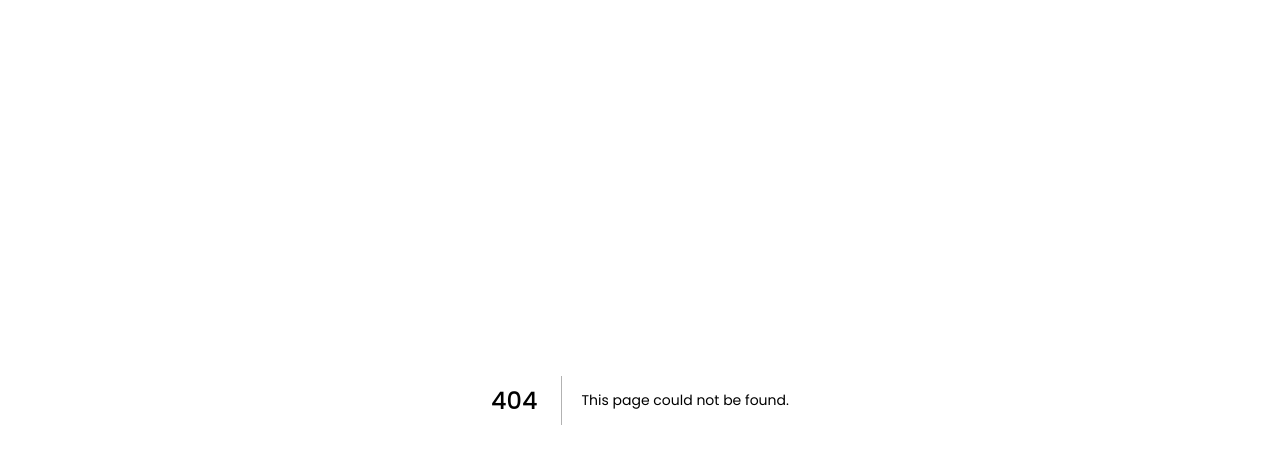
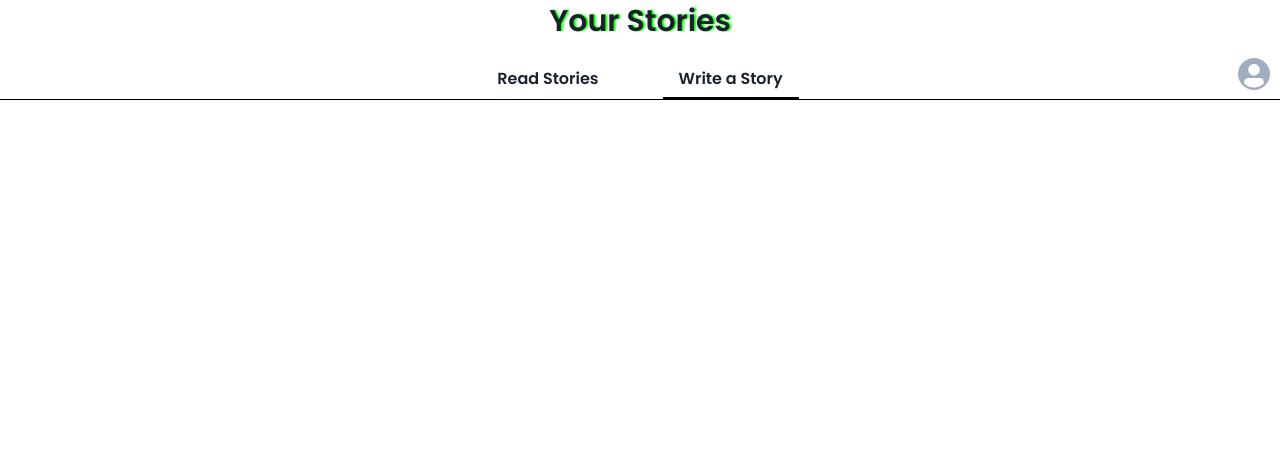
Before and after one commit to HariVP03/your-stories, a Next.js app: page /write in a window 1280 px wide. Before the commit this address had no page. Shown: the top 464 px of the page. Built offline with nearby package versions, Linux system fonts and the light colour scheme.

Commit message:
added /write and improved nav button

```diff
--- /dev/null
+++ b/pages/write.tsx
@@ -0,0 +1,19 @@
+import { chakra } from "@chakra-ui/react";
+import { Navbar } from "@components";
+import { NextPage } from "next";
+import Head from "next/head";
+
+const Write: NextPage = () => {
+    return (
+        <>
+            <Head>
+                <title>Your Stories | Write a Story</title>
+            </Head>
+            <chakra.main>
+                <Navbar />
+            </chakra.main>
+        </>
+    );
+};
+
+export default Write;
--- a/src/components/cards/ThumbnailStoryCard.tsx
+++ b/src/components/cards/ThumbnailStoryCard.tsx
@@ -6,6 +6,7 @@ import {
     Flex,
     useColorModeValue,
     Link,
+    Tooltip,
 } from "@chakra-ui/react";
 
 const ThumbnailStory: React.FC = () => {
@@ -53,6 +54,7 @@ const ThumbnailStory: React.FC = () => {
                     >
                         I Built A Successful Blog In One Year
                     </Link>
+
                     <chakra.p
                         mt={2}
                         fontSize="sm"
--- a/src/components/navbar/navButton.module.css
+++ b/src/components/navbar/navButton.module.css
@@ -16,6 +16,26 @@
     transition: transform 0.25s ease-out;
 }
 
+.active {
+    display: inline-block;
+    position: relative;
+}
+
+.active:after {
+    content: "";
+    position: absolute;
+    width: 100%;
+    transform: scaleX(0);
+    height: 2px;
+    bottom: 0;
+    left: 0;
+    background-color: black;
+    transform-origin: bottom right;
+    transition: transform 0.25s ease-out;
+    transform: scaleX(1);
+    transform-origin: bottom left;
+}
+
 .hover:hover:after {
     transform: scaleX(1);
     transform-origin: bottom left;
--- a/src/components/navbar/navbar.tsx
+++ b/src/components/navbar/navbar.tsx
@@ -1,16 +1,41 @@
-import { Avatar, Button, chakra, Flex } from "@chakra-ui/react";
+import { ChevronDownIcon } from "@chakra-ui/icons";
+import {
+    Avatar,
+    Button,
+    chakra,
+    Flex,
+    Menu,
+    MenuButton,
+    MenuItem,
+    MenuList,
+} from "@chakra-ui/react";
+import { useRouter } from "next/router";
 import React from "react";
 import styles from "./navButton.module.css";
 
-const NavButton: React.FC<{ children: React.ReactNode }> = ({ children }) => {
+const NavButton: React.FC<{
+    children: React.ReactNode;
+    href: string;
+}> = ({ children, href }) => {
+    const router = useRouter();
+    const isActive = router.pathname === href;
     return (
-        <Button _hover={{}} className={styles.hover} bg="transparent">
+        <Button
+            onClick={() => {
+                router.push(href);
+            }}
+            _hover={{}}
+            _active={{}}
+            _focus={{}}
+            className={isActive ? styles.active : styles.hover}
+            bg="transparent"
+        >
             {children}
         </Button>
     );
 };
 
-const Navbar: React.FC = () => {
+const Navbar: React.FC<{ user?: any }> = ({ user }) => {
     return (
         <Flex
             direction="column"
@@ -37,11 +62,39 @@ const Navbar: React.FC = () => {
                 justify="end"
                 mr={5}
             >
-                <Avatar cursor="pointer" size="sm" />
+                {/* <Avatar cursor="pointer" size="sm" /> */}
+
+                <Menu>
+                    <MenuButton
+                        cursor="pointer"
+                        size="sm"
+                        as={Avatar}
+                        src={user?.photoUrl || ""}
+                        // rightIcon={<ChevronDownIcon />}
+                    />
+                    <MenuList
+                        border="1px solid"
+                        borderColor="gray.400"
+                        rounded="none"
+                    >
+                        {!user ? (
+                            <>
+                                <MenuItem>Login</MenuItem>
+                                <MenuItem>Signup</MenuItem>
+                            </>
+                        ) : (
+                            <>
+                                <MenuItem>Profile</MenuItem>
+                                <MenuItem>Write a Story</MenuItem>
+                                <MenuItem>Log out</MenuItem>
+                            </>
+                        )}
+                    </MenuList>
+                </Menu>
             </Flex>
             <Flex zIndex="3" h="50px" w="min" gap={12} justify="space-around">
-                <NavButton>Read Stories</NavButton>
-                <NavButton>Write a Story</NavButton>
+                <NavButton href="/">Read Stories</NavButton>
+                <NavButton href="/write">Write a Story</NavButton>
             </Flex>
         </Flex>
     );
```
